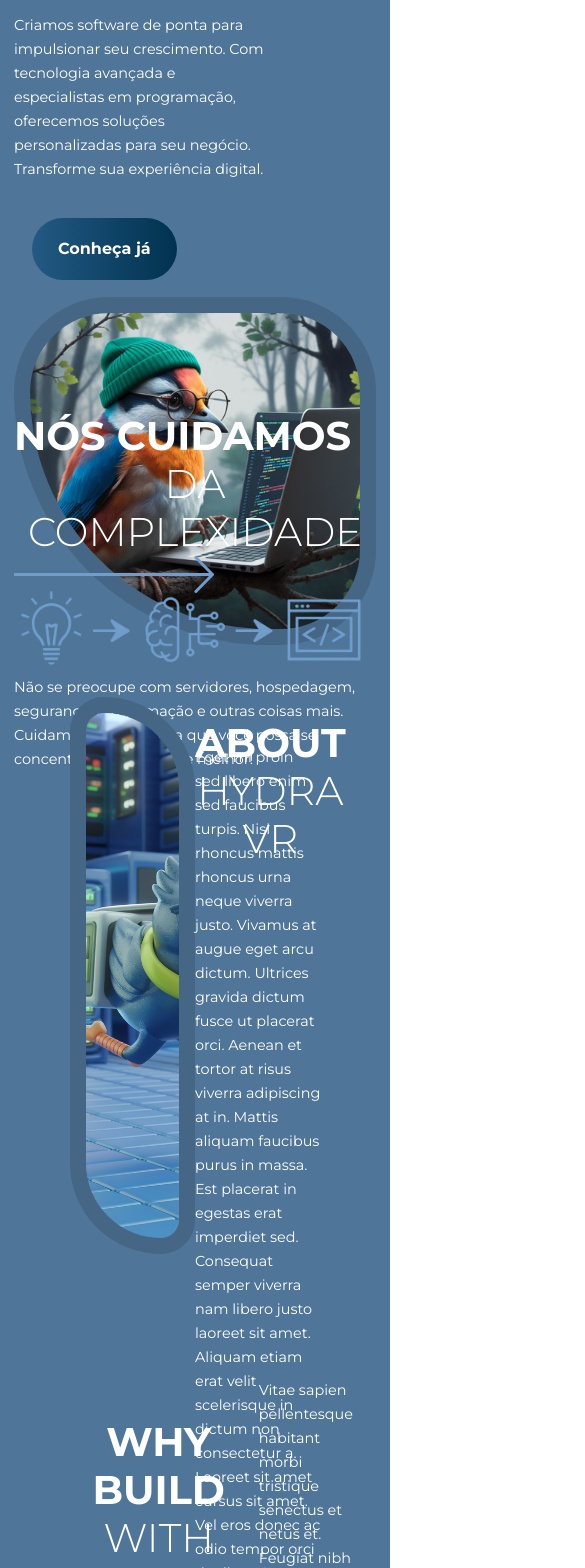
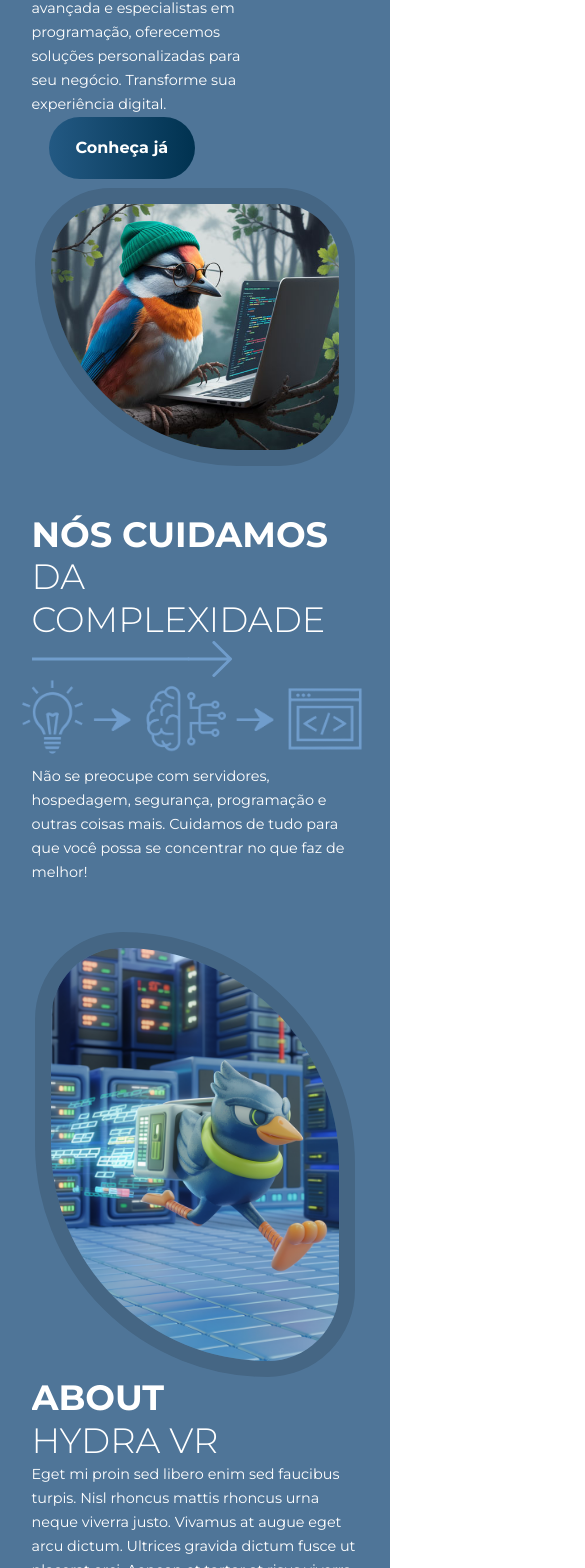
Before and after one commit to henriqueogs/celere_landing_page, a React (Vite) app: page / in a window 390 px wide. Shown: the part 332-1900 px from the top of the page, 585 px wide, since content can reach past the window. Built offline with nearby package versions, Linux system fonts and the light colour scheme; some icons are missing.

Commit message:
ajuste margens + responsividade não 'atropela' mais; alturas ainda constantes

```diff
--- a/src/components/Body/index.tsx
+++ b/src/components/Body/index.tsx
@@ -4,10 +4,9 @@
   display: flex;
   flex-direction: column;
   align-items: center;
-  justify-content: space-between;
   margin: 0;
   padding: 5%;
-  height: auto;
+  height: 100%;
   background-color: ${({ theme }) => theme.colors.background};
 `;
 
--- a/src/components/ColoredHeading/styles.tsx
+++ b/src/components/ColoredHeading/styles.tsx
@@ -7,7 +7,7 @@
 
 const Heading = styled.h1<HeadingProps>`
     display: inline;
-    font-size: 2.5rem;
+    font-size: 2.2rem;
     margin: 0;
     font-weight: ${({ fontWeight }) => fontWeight ?? 'bold'};
     background: ${({ gradient, theme }) => gradient
--- a/src/components/MainContainer/index.tsx
+++ /dev/null
@@ -1,18 +0,0 @@
-import styled from 'styled-components';
-
-interface MainContainerProps {
-  height?: string; // Optional prop to define height
-}
-
-const MainContainer = styled.div<MainContainerProps>`
-  // altura passada por parâmetro
-  height: ${({ height }) => height || 'auto'};
-  display: flex;
-  flex-direction: column;
-  align-items: center;
-  justify-content: space-around;
-  margin: 0;
-  width: 110%;
-`;
-
-export default MainContainer;
--- a/src/components/PictureRectangle/styles.tsx
+++ b/src/components/PictureRectangle/styles.tsx
@@ -1,15 +1,15 @@
 import styled from "styled-components";
 
 const RectangleContainer = styled.div`
-    width: 25rem;
-    height: 21.73rem;
+    width: 20rem;
+    height: 17.38rem;
     border: ${({ theme }) => `1rem solid ${theme.colors.border}`};
     border-radius: 6rem 6rem 6rem 16rem;
     overflow: hidden;
 `
 
 const RectangleContainerLarge = styled(RectangleContainer)`
-    height: 34.812rem;
+    height: 27.85rem;
     border-radius: 6rem 16rem 6rem 16rem;
 `;
 
--- a/src/pages/LandingPage/index.tsx
+++ b/src/pages/LandingPage/index.tsx
@@ -1,5 +1,4 @@
 import ColoredHeading from "../../components/ColoredHeading"
-import MainContainer from "../../components/MainContainer"
 import NavBar from "../../components/NavBar"
 
 import WebirdImage from "../../assets/webird_1.jpg"
@@ -15,24 +14,22 @@
 import { NavButton } from "../../components/NavBar/styles.tsx"
 import { Container, HeadingContainer, ParagraphContainer, StyledIcon } from "./styles.tsx"
 
-import { Container as BootstrapContainer, Row, Col, Button } from "react-bootstrap";
+import { Container as BootstrapContainer, Row, Col } from "react-bootstrap";
 
 import PictureRectangle from "../../components/PictureRectangle/index.tsx"
 import { Heading } from "../../components/ColoredHeading/styles.tsx"
 import { RectangleContainerLarge, RectanglePicture } from "../../components/PictureRectangle/styles.tsx"
+
 import GradientCard from "../../components/GradientCard/index.tsx"
 
 export default function LandingPage() {
     return <>
         <NavBar />
-        <MainContainer height="150rem">
         <BootstrapContainer
-                className="text-center mt-5"
-                id="about"
-                style={{ height: "25rem", width: "100%" }}
+            className="h-100 d-flex flex-column justify-content-between mt-5"
         >
-                <Row className="align-items-center justify-content-center" style={{ height: "100%" }}>
-                    <Col xs={12} md={4} className="h-100 d-flex flex-column align-items-start justify-content-between mb-3">
+            <Row id="about" className="align-items-center justify-content-center">
+                <Col xs={12} md={4} sm={2} className="h-100 d-flex flex-column align-items-start justify-content-between mb-2">
                     <HeadingContainer>
                         <ColoredHeading gradient>Olá, </ColoredHeading>
                         <ColoredHeading> nós somos a </ColoredHeading>
@@ -54,49 +51,13 @@
                     </Container>
                 </Col>
 
-                    <Col xs={12} md={4} className="d-flex flex-row-reverse align-items-center">
+                <Col xs={12} md={4} sm={2} className="d-flex justify-content-center" >
                     <PictureRectangle src={WebirdImage} />
                 </Col>
             </Row>
 
-            </BootstrapContainer>
-
-            {/* ANTIGO bloco 1 */}
-            {/* <Container align="center" height="35rem" width="65%" id="about">
-                <Container height="60%" direction="column">
-                    <HeadingContainer>
-                        <ColoredHeading gradient>Olá, </ColoredHeading>
-                        <ColoredHeading> nós somos a </ColoredHeading>
-                        <ColoredHeading gradient>CÉLERE</ColoredHeading>
-                    </HeadingContainer>
-
-                    <ParagraphContainer>Criamos software de ponta para impulsionar seu crescimento.
-                        Com tecnologia avançada e especialistas em programação,
-                        oferecemos soluções personalizadas para seu negócio.
-                        Transforme sua experiência digital.
-                    </ParagraphContainer>
-
-                    <Container height="auto" align="center" width="20rem">
-                        <NavButton background href='#'>Conheça já</NavButton>&nbsp;
-                        <a href='#'>
-                            <StyledIcon color="secondary" icon="charm:arrow-right" />
-                        </a>
-                    </Container>
-                </Container>
-
-                <Container height="60%" width="50vw" align="center">
-                    <PictureRectangle src={WebirdImage} />
-                </Container>
-            </Container> */}
-
-
-            <BootstrapContainer
-                className="text-center mt-5"
-                id="about"
-                style={{ height: "10rem", width: "100%" }}
-            >
-                <Row className="align-items-center justify-content-center" style={{ height: "100%" }}>
-                    <Col xs={12} md={4} className="h-100 d-flex flex-column align-items-start justify-content-between mb-3">
+            <Row id="services" className="align-items-center justify-content-center mt-5">
+                <Col xs={12} md={4} sm={2} className="h-100 d-flex flex-column align-items-start justify-content-between">
                     <Heading>NÓS CUIDAMOS</Heading>
                     <Heading fontWeight="300">DA COMPLEXIDADE</Heading>
                     <a href='#'>
@@ -104,7 +65,7 @@
                     </a>
                 </Col>
 
-                    <Col xs={12} md={4} className="d-flex flex-column align-items-start">
+                <Col xs={12} md={4} sm={2} className="d-flex flex-column align-items-center">
                     <img width={"360px"} src={ComplexityIcon} />
                     <ParagraphContainer width="100%">
                         Não se preocupe com servidores, hospedagem,
@@ -114,96 +75,51 @@
                     </ParagraphContainer>
                 </Col>
             </Row>
-            </BootstrapContainer>
 
-            {/* ANTIGO bloco 2 */}
-            {/* <Container direction="row" width="65%" height="15rem" align="center" id="services">
-                <Container height="100%" width="50vw" align="center">
-                    <Container height="80%" width="100%" align="flex-start" direction="column">
-                        <Heading>NÓS CUIDAMOS</Heading>
-                        <Heading fontWeight="300">DA COMPLEXIDADE</Heading>
-                        <a href='#'>
-                            <img src={ArrowLargeRight} />
-                        </a>
-                    </Container >
-                </Container>
-
-                <Container height="100%" width="40vw" direction="column" align="flex-start">
-                    <img width={"360px"} src={ComplexityIcon} />
-                    <ParagraphContainer width="30.625rem">
-                        Não se preocupe com servidores, hospedagem,
-                        segurança, programação e outras coisas mais.
-                        Cuidamos de tudo para que você possa se
-                        concentrar no que faz de melhor!
-                    </ParagraphContainer>
-                </Container>
-            </Container> */}
-
-            {/* terceiro "bloco" */}
-            <Container align="center" width="65%" height="40rem" id="technologies">
-                <Container align="center" width="50%">
+            <Row id="technologies"
+                className="d-flex align-items-center justify-content-center mt-5">
+                <Col xs={12} md={4} sm={2} className="h-100 d-flex flex-column justify-content-center align-items-center">
                     <RectangleContainerLarge>
                         <RectanglePicture src={WebirdImageLarge} />
                     </RectangleContainerLarge>
-                </Container>
+                </Col>
 
-                <Container
-                    // style={{ backgroundColor: "red" }}
-                    width="50%" height="80%" direction="column" align="flex-start" >
-
-                    <Container height="5%" width="auto" direction="column" align="flex-start">
+                <Col
+                    xs={12} md={4} sm={2} className="h-100 d-flex flex-column justify-content-around align-items-start mb-2">
+                    <Col className="d-inline-flex flex-grow-0 flex-column align-items-start justify-content-center">
                         <Heading>ABOUT</Heading>
                         <Heading fontWeight="300">HYDRA VR</Heading>
-                    </Container>
+                    </Col>
 
                     <ParagraphContainer width="100%">
                         Eget mi proin sed libero enim sed faucibus turpis. Nisl rhoncus mattis rhoncus
                         urna neque viverra justo. Vivamus at augue eget arcu dictum. Ultrices gravida
                         dictum fusce ut placerat orci. Aenean et tortor at risus viverra adipiscing at in.
                         Mattis aliquam faucibus purus in massa. Est placerat in egestas erat imperdiet
-                        sed. Consequat semper viverra nam libero justo laoreet sit amet. Aliquam
-                        etiam erat velit scelerisque in dictum non consectetur a. Laoreet sit amet
-                        cursus sit amet. Vel eros donec ac odio tempor orci dapibus. Sem nulla pha
-                        retra diam sit amet nisl suscipit adipiscing bibendum. Leo a diam sollicitudi
-                        n tempor.
+                        sed. Consequat semper viverra nam libero justo laoreet sit amet.
                     </ParagraphContainer>
 
                     <NavButton background href='#'>ENTRE EM CONTATO</NavButton>
-                </Container >
-            </Container>
+                </Col >
+            </Row>
 
-            <Container align="center">
-                <Container height="100%" align="center" width="70vw">
-                    <Container align="flex-start" height="10rem" width="90%" direction="column">
+            <Row className="d-flex align-items-center justify-content-center mt-5">
+                <Col xs={12} md={4} sm={2} className="h-100 d-flex flex-column align-items-start">
                     <Heading>WHY BUILD</Heading>
                     <Heading fontWeight="300">WITH HYDRA?</Heading>
                     <a href='#'>
                         <img src={ArrowLargeRight} />
                     </a>
-                    </Container >
-                </Container>
-
-                <Container height="100%" direction="column">
+                </Col >
+                <Col xs={12} md={4} sm={2} className="h-100 d-flex flex-column align-items-start">
                     <ParagraphContainer width="100%">
                         Vitae sapien pellentesque habitant morbi tristique senectus et netus et. Feugiat
                         nibh sed pulvinar proin gravida hendrerit lectus. Mi sit amet mauris commodo
                         quis imperdiet massa tincidunt nunc. Viverra aliquet eget sit amet tellus. Ornare
                         lectus sit amet est placerat in. Lectus magna fringilla urna porttitor rhoncus vitae.
                     </ParagraphContainer>
-                </Container>
-            </Container>
-
-            {/* bloco de cards */}
-            <Container direction="row" height="" width="75vw" id="portfolio">
-                <GradientCard imgSrc={CardVR} title="TECHNOLOGY" text="Vitae sapien pellentesque habitant morbi
-                                                                   nunc." />
-                <GradientCard imgSrc={CardEducation} title="EDUCATION" text="Vitae sapien pellentesque habitant morbi
-                                                                   nunc." />
-                <GradientCard imgSrc={CardTravel} title="TRAVEL" text="Vitae sapien pellentesque habitant morbi
-                                                                   nunc." />
-                <GradientCard imgSrc={CardSocial} title="SOCIAL" text="Vitae sapien pellentesque habitant morbi
-                                                                   nunc." />
-            </Container>
-        </MainContainer>
+                </Col>
+            </Row>
+        </BootstrapContainer>
     </>
 }
```
Also changed, not shown: src/components/NavBar/styles.tsx (+0 -8 lines). Lines whose indentation alone changed are shown as unchanged.
